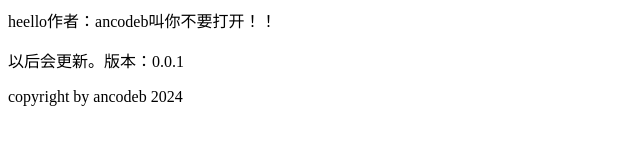
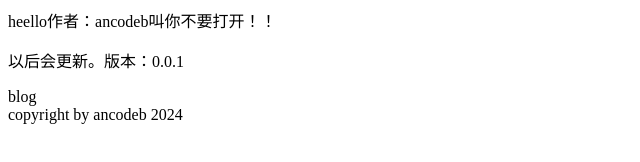
Before and after one commit to ancodeb/ancodeb.github.io, a plain HTML site: page index.html in a window 1280 px wide. Shown: the whole page, without its empty margins (0-640 px from the left). Drawn offline with Linux system fonts and the light colour scheme.

Commit message:
Update index.html

```diff
--- a/index.html
+++ b/index.html
@@ -1,5 +1,6 @@
 <body>
     <p>heello作者：ancodeb叫你不要打开！！</p>
     <p>以后会更新。版本：0.0.1</p>
+    <a scr=https://github.com/ancodeb>blog</a>
     <footer class="col-lg-12 copyright-footer">copyright by ancodeb 2024</footer>
 </body>
```
